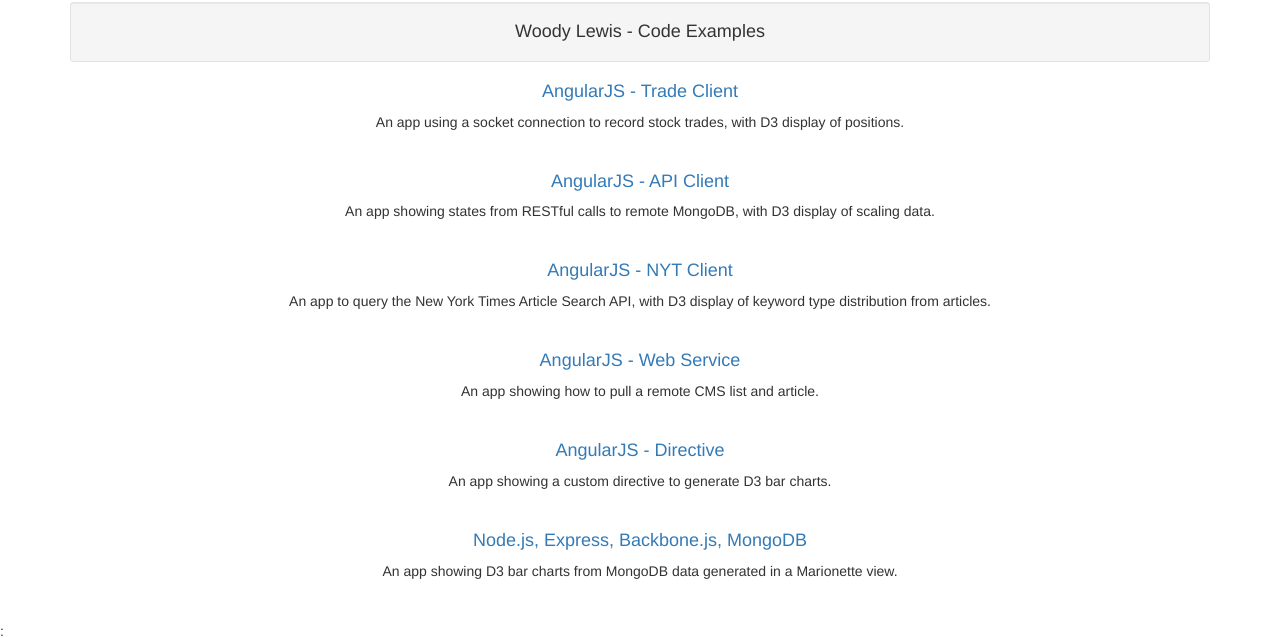
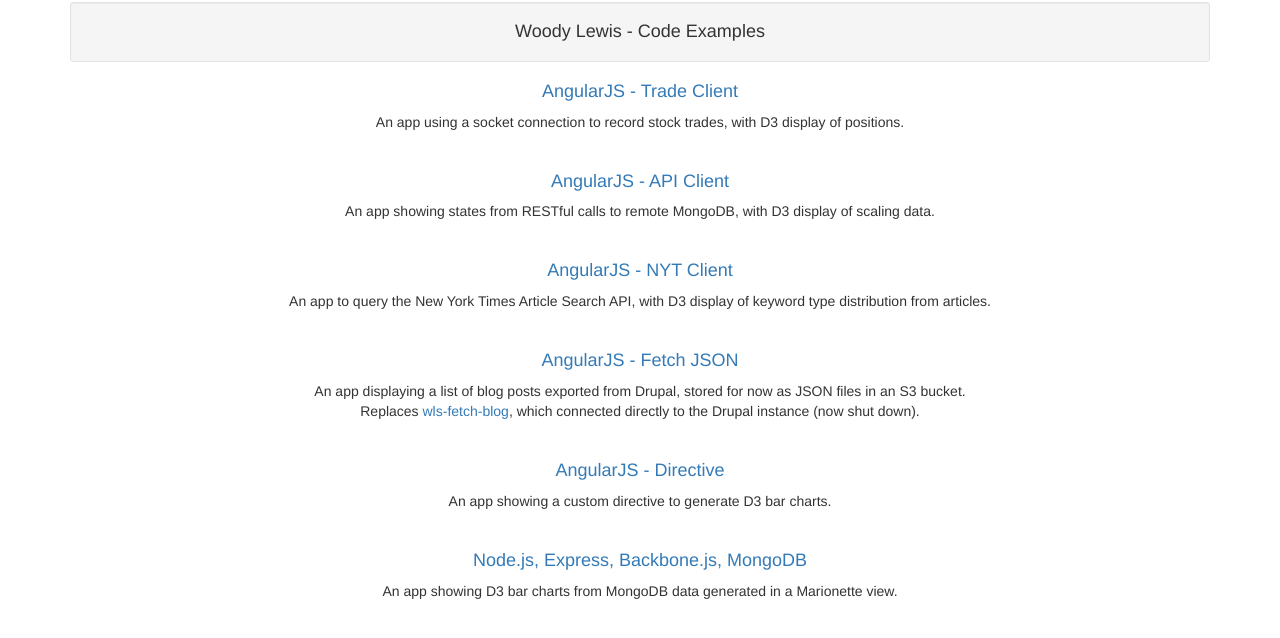
Before and after one commit to woodylewis/wls-s3-index, a plain HTML site: page index.html in a window 1280 px wide. Shown: the part 68-706 px from the top of the page. Drawn offline with Linux system fonts and the light colour scheme.

Commit message:
Change fetch-blog

```diff
--- a/index.html
+++ b/index.html
@@ -93,8 +93,8 @@
                             <p>An app to query the New York Times Article Search API, with D3 display of keyword type distribution from articles.</p>
                         </li>
                         <br>
-                        <li><a href='/fetch-blog'><h4>AngularJS - Web Service</h4></a>
-                            <p>An app showing how to pull a remote CMS list and article.</p>
+                        <li><a href='/fetch-json'><h4>AngularJS - Fetch JSON</h4></a>
+                            <p>An app displaying a list of blog posts exported from Drupal, stored for now as JSON files in an S3 bucket. <br>Replaces <a href="https://github.com/woodylewis/wls-fetch-blog" target="_blank">wls-fetch-blog</a>, which connected directly to the Drupal instance (now shut down).
                         </li>
                         <br>
                         <li><a href='/directive'><h4>AngularJS - Directive</h4></a>
```
